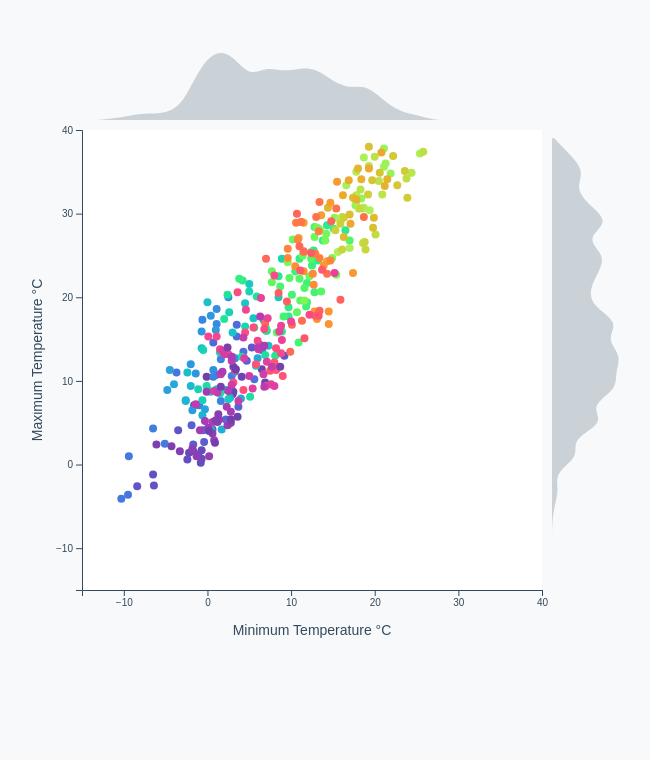
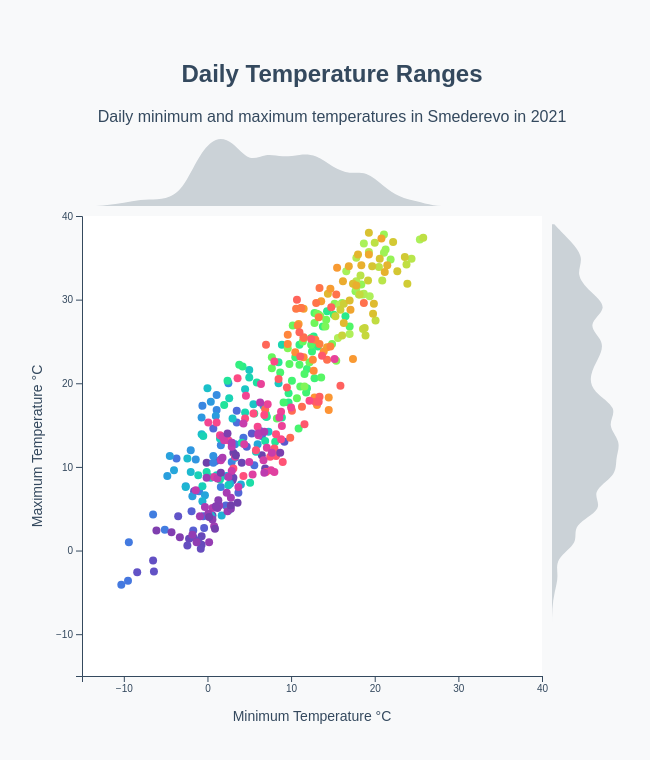
Before and after one commit to miletich/d3-weather-scatterplot, a website built with Vite: page index.html in a window 1280 px wide. Shown: the whole page, without its empty margins (308-958 px from the left). Built offline with nearby package versions, Linux system fonts and the light colour scheme.

Commit message:
add title and description

```diff
--- a/index.html
+++ b/index.html
@@ -7,6 +7,10 @@
     <title>Weather Scatter Plot</title>
   </head>
   <body>
+    <h2 class="title">Daily Temperature Ranges</h2>
+    <div class="description">
+      Daily minimum and maximum temperatures in Smederevo in 2021
+    </div>
     <div id="app">
       <div id="tooltip" class="tooltip">
         <div class="tooltip-date">
```
